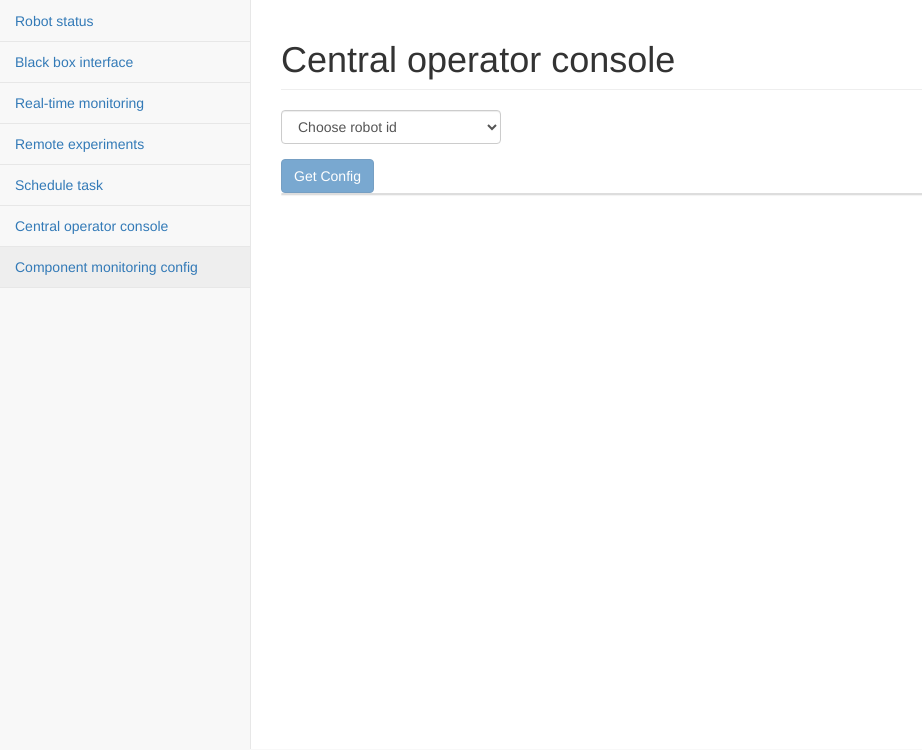
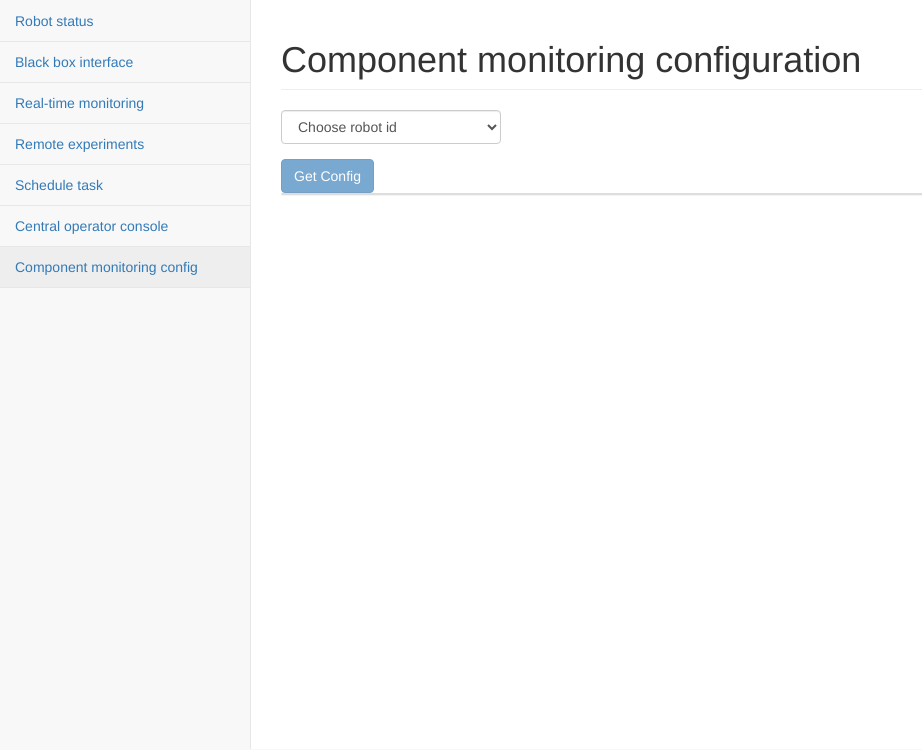
Before and after one commit to ropod-project/remote-monitoring, a Flask app: page /component_monitoring_config in a window 1280 px wide. Shown: the part 50-800 px from the top of the page, without its empty margins (0-922 px from the left). Run offline with Flask 2, Linux system fonts and the light colour scheme; data that the repository does not hold is empty; some libraries are stand-ins or nearby versions.

Commit message:
[templates/component_monitoring_config] Changed the displayed title

```diff
--- a/remote_monitoring/templates/component_monitoring_config.html
+++ b/remote_monitoring/templates/component_monitoring_config.html
@@ -197,7 +197,7 @@
 
 <div class="row">
     <div class="col-lg-12">
-        <h1 class="page-header">Central operator console</h1>
+        <h1 class="page-header">Component monitoring configuration</h1>
     </div>
     <div class="col-lg-3">
         <div class="form-group">
```
